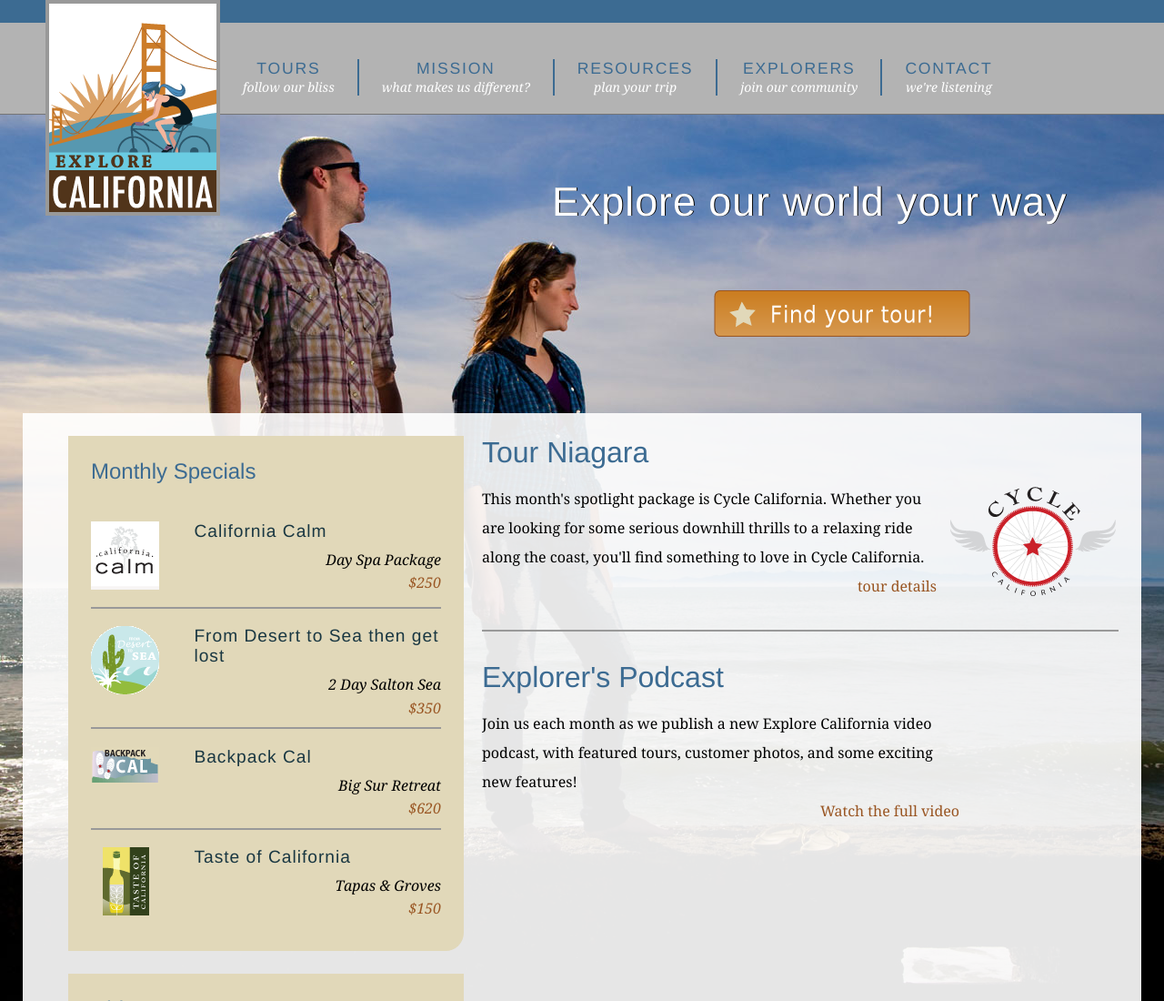
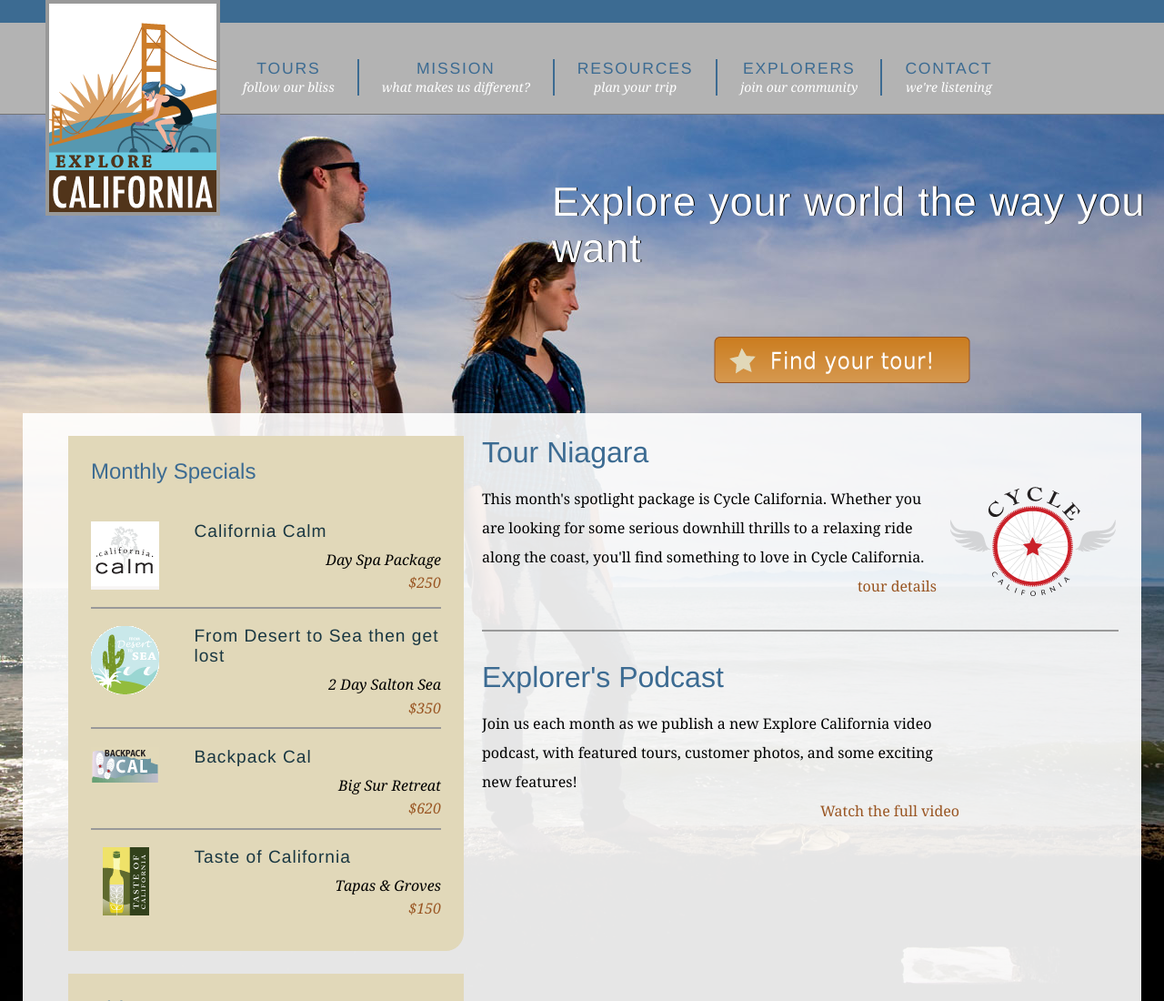
Before and after one commit to tcdmv/dmvtcg3, a plain HTML site: page explore_california - G3/index.html in a window 1280 px wide. Shown: the top 1100 px of the page at 91% size. Drawn offline with Linux system fonts and the light colour scheme.

Commit message:
change header to explore your world the way you want/californiag3/index.exe

```diff
--- a/explore_california - G3/index.html
+++ b/explore_california - G3/index.html
@@ -55,7 +55,7 @@
       </div>
 
       <div id="actionCall">
-        <h1>Explore our world your way</h1>
+        <h1>Explore your world the way you want	</h1>
         <a href="tours.html" title="Find your tour!"><h2>Find your tour</h2></a>
       </div>
 
```
